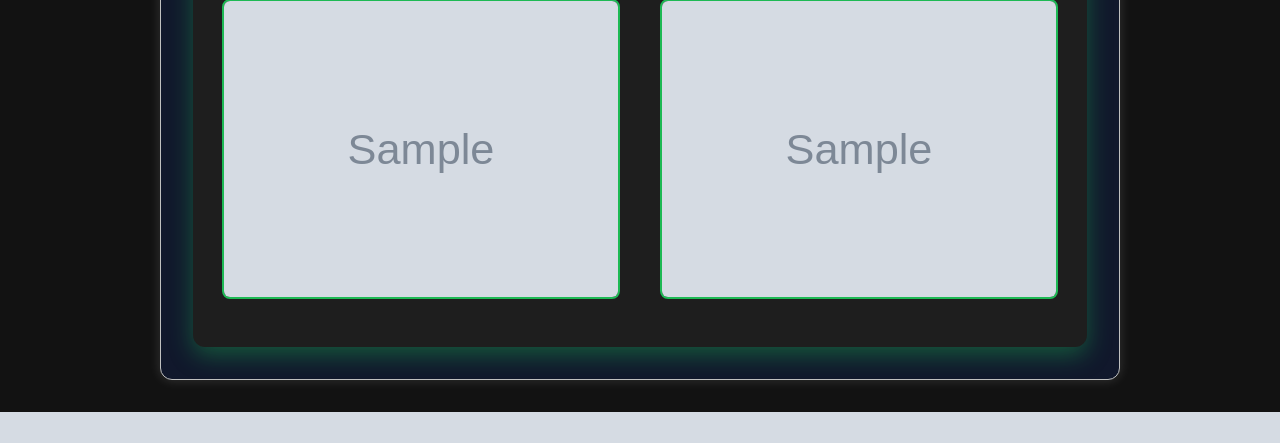
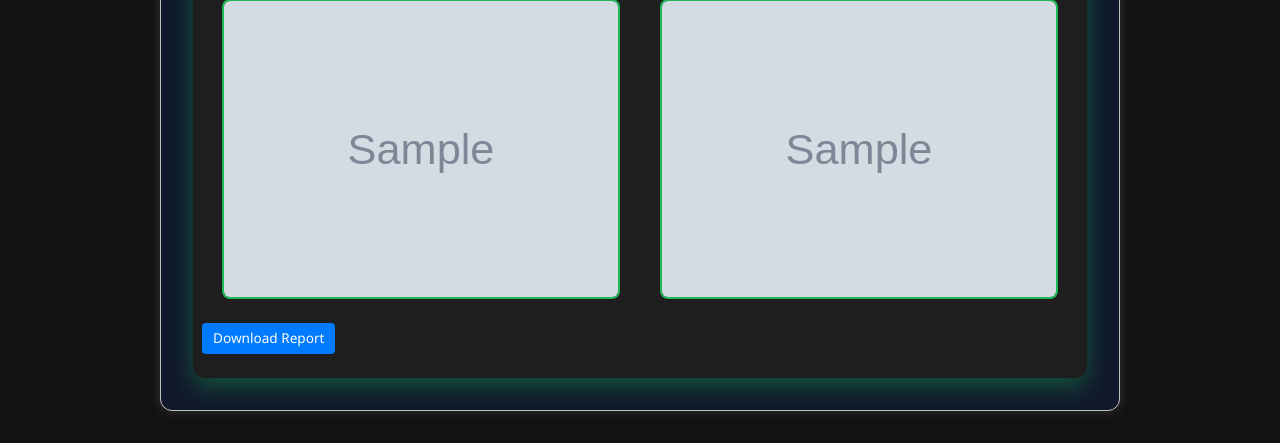
Before and after one commit to nuralyaanrishm/Splicefound_Project, a Flask app: page /result/1 in a window 1280 px wide. Shown: the part 677-1120 px from the top of the page. Before the commit the page ends 1089 px from the top, so only its background shows below. Run offline with Flask 3, Linux system fonts and the light colour scheme; the visitor is signed in with stand-in values (Sample User, id 1); tables that the repository leaves empty hold one stand-in row (values such as "Sample post"); grey boxes marked "Sample" are stand-in pictures; data that the repository does not hold is empty; some libraries are stand-ins or nearby versions.

Commit message:
Update result.html

```diff
--- a/templates/result.html
+++ b/templates/result.html
@@ -120,6 +120,7 @@
                     <h6>Result</h6>
                     <img src="{{ url_for('static', filename='uploads/' + detection.highlighted) }}" class="img-fluid">
                 </div>
+                <a href="{{ url_for('generate_report', detection_id=detection.id) }}" class="btn btn-primary btn-sm">Download Report</a>
             </div>
         </div>
     </div>
```
